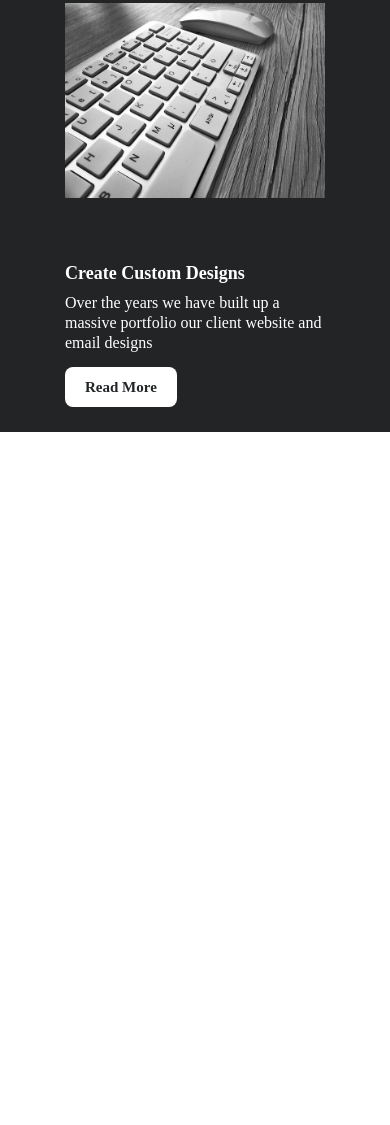
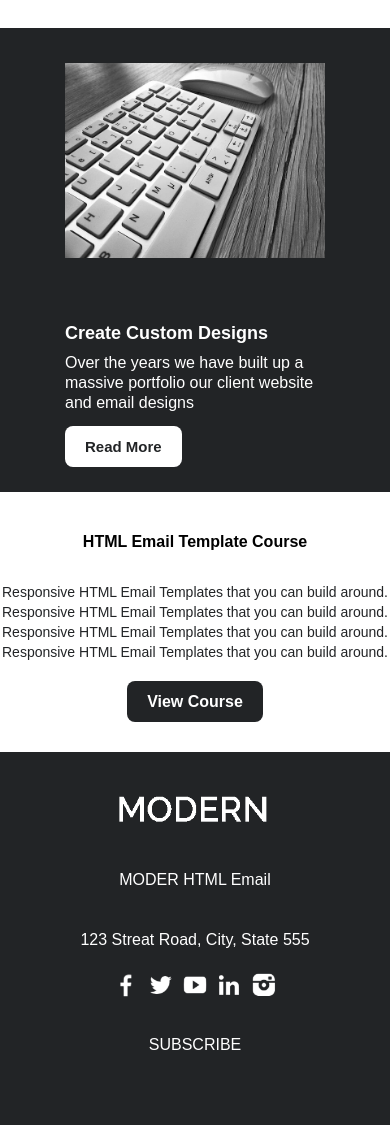
Before and after one commit to JakubStranianek/html-email-template, a plain HTML site: page index.html in a window 390 px wide. Shown: the part 1174-2299 px from the top of the page. Before the commit the page ends 1606 px from the top, so only its background shows below. Drawn offline with Linux system fonts and the light colour scheme.

Commit message:
responsive html email template by tables done

```diff
--- a/index.html
+++ b/index.html
@@ -11,6 +11,7 @@
             margin: 0;
             padding: 0;
             border-spacing: 0;
+            font-family: sans-serif;
         }
 
         body {
@@ -81,6 +82,15 @@
             font-weight: bold;
             text-decoration: none;
             border-radius: 8px;
+        }
+
+        .buttonView {
+            padding: 12px 20px;
+            background-color: #222426;
+            color: white;
+            border-radius: 8px;
+            text-decoration: none;
+            font-weight: bold;
         }
 
     </style>
@@ -252,6 +262,47 @@
                         </table>
                     </td>
                 </tr>
+
+
+                  <!-- TEXT AND BUTTOn -->
+                <tr>
+                    <td style="padding-top: 10px; padding-bottom: 10px;">
+                       <table style="line-height: 80px;">
+                        <tr>
+                            <td style="text-align: center;">
+                                <p style="font-weight: bold;">HTML Email Template Course</p>
+                                <p style="font-size: 14px; color:#222426; line-height: 20px;">Responsive HTML Email Templates that you can build around. Responsive HTML Email Templates that you can build around. Responsive HTML Email Templates that you can build around. Responsive HTML Email Templates that you can build around.</p>
+                                <a href="#" class="buttonView">View Course</a>
+                            </td>
+                        </tr>
+                       </table>
+                    </td>
+                </tr>
+
+
+                 <!-- FOOTER -->
+                <tr>
+                    <td style="background-color: #222426; color:white;">
+                        <table style="width: 100%; padding-top: 30px; padding-bottom: 50px; text-align: center;">
+                            <tr>
+                                <td style="line-height: 40px;">
+                                    <a href="#"><img src="/img/modern-white.png" alt="footer-logo" width="180px" ></a>
+
+                                    <p style="padding: 10px;">MODER HTML Email</p>
+                                    <p style="padding: 10px;">123 Streat Road, City, State 555</p>
+
+                                    <a href="#"><img src="img/white-facebook.png" width="30px" alt="header-social-fb"></a>
+                                    <a href="#"><img src="img/white-twitter.png" width="30px" alt="header-social-tw"></a>
+                                    <a href="#"><img src="img/white-youtube.png" width="30px" alt="header-social-you"></a>
+                                    <a href="#"><img src="img/white-linkedin.png" width="30px" alt="header-social-lin"></a>
+                                    <a href="#"><img src="img/white-instagram.png" width="30px" alt="header-social-inst"></a>
+
+                                    <p style="padding: 10px;">SUBSCRIBE</p>
+                                </td>
+                            </tr>
+                        </table>
+                    </td>
+                </tr>
         </table>
 
     </center>
```
